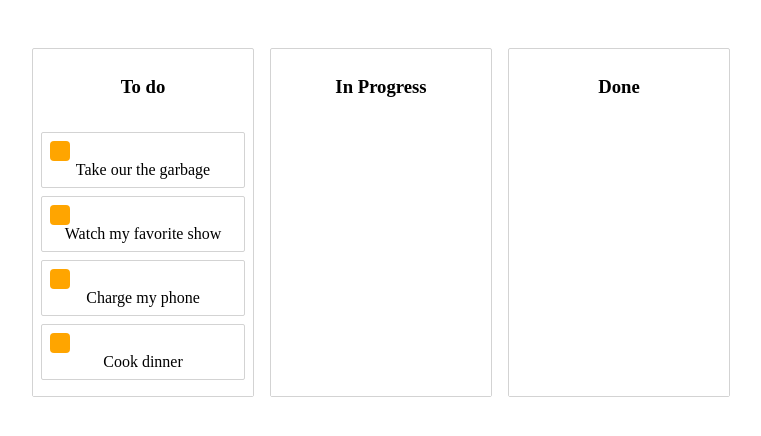
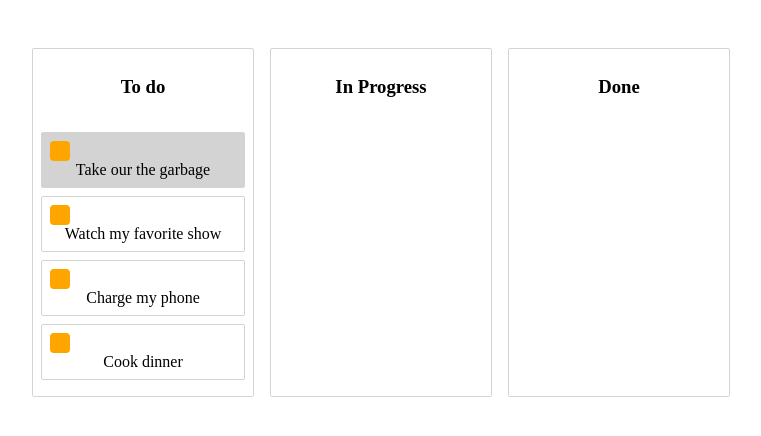
Before and after one commit to 012kirby210/todo-react-dnd, a React (Vite) app: page / in a window 1280 px wide. Shown: the top 436 px of the page, without its empty margins (16-777 px from the left). Built offline with nearby package versions, Linux system fonts and the light colour scheme.

Commit message:
Gestion disabled sur les draggables et les droppables.

```diff
--- a/src/Column.jsx
+++ b/src/Column.jsx
@@ -22,12 +22,19 @@ const TaskList = styled.div`
   min-height: 100px;
 `;
 
-const Column = ({column, tasks}) => {
+const Column = ({column, tasks, isDropDisabled}) => {
 
   return (
     <Container>
       <Title>{column.title}</Title>
-      <Droppable droppableId={column.id}>
+      <Droppable droppableId={column.id}
+        // conditionaly set the droppable disabled upon the type of the columns
+        // les items drag et drop sur les mêmes type de columns
+        // type={ 'column-3' === column.id ? 'done' : 'active' }
+
+        // ou de manière arbitraire:
+        isDropDisabled={isDropDisabled}
+      >
         {
           (provided, snapshot) => {
             /**
@@ -38,7 +45,6 @@ const Column = ({column, tasks}) => {
                 {...provided.droppableProps}
                 ref={provided.innerRef}
                 isdraggingover={snapshot.isDraggingOver}
-
               >{tasks.map((t, i) => <Task key={t.id} task={t} index={i}/>)}
                 {provided.placeholder}</TaskList>
             );
--- a/src/Task.jsx
+++ b/src/Task.jsx
@@ -15,22 +15,31 @@ const Container = styled.div`
   padding: 8px;
   margin-bottom: 8px;
   border-radius: 2px;
-  background-color: ${ props => (props.isdragging ? 'lightgreen' : 'white')};
+  background-color: ${ props => (
+    props.isdragdisabled ? 'lightgrey' :
+    props.isdragging ? 'lightgreen' : 'white')};
+
 `;
 
 const Task = ({task,index}) => {
 
+  const isDragDisabled = 'task-1' === task.id;
+
 return (
-    <Draggable draggableId={task.id} index={index}>{
+    <Draggable draggableId={task.id} index={index}
+      isDragDisabled={isDragDisabled}
+    >{
       (provided, snapshot) => {
         /**
          * draggable snapshot : { isDragging, draggingOver }
          */
+
         return (
           <Container
             {...provided.draggableProps}
             ref={provided.innerRef}
             isdragging={snapshot.isDragging}
+            isdragdisabled={isDragDisabled}
           >
             <Handle {...provided.dragHandleProps} />
             {task.content}
```
